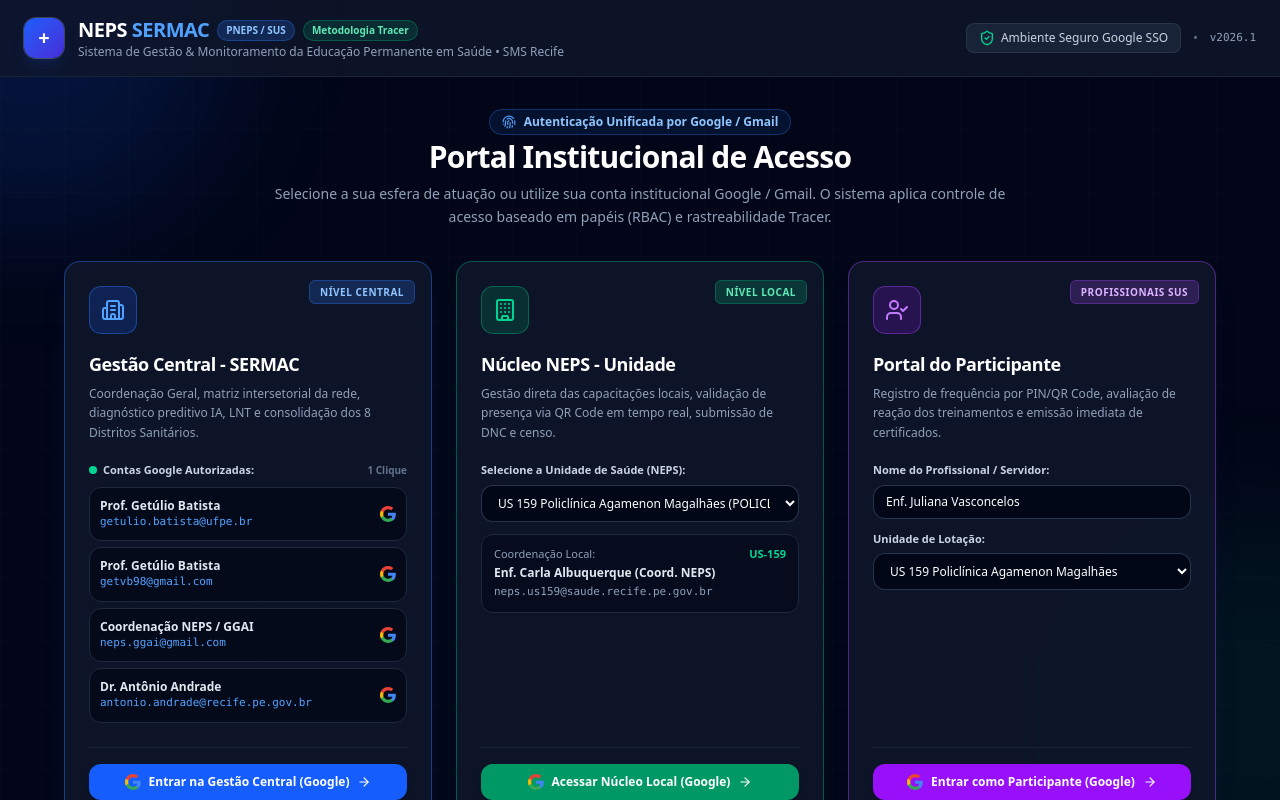
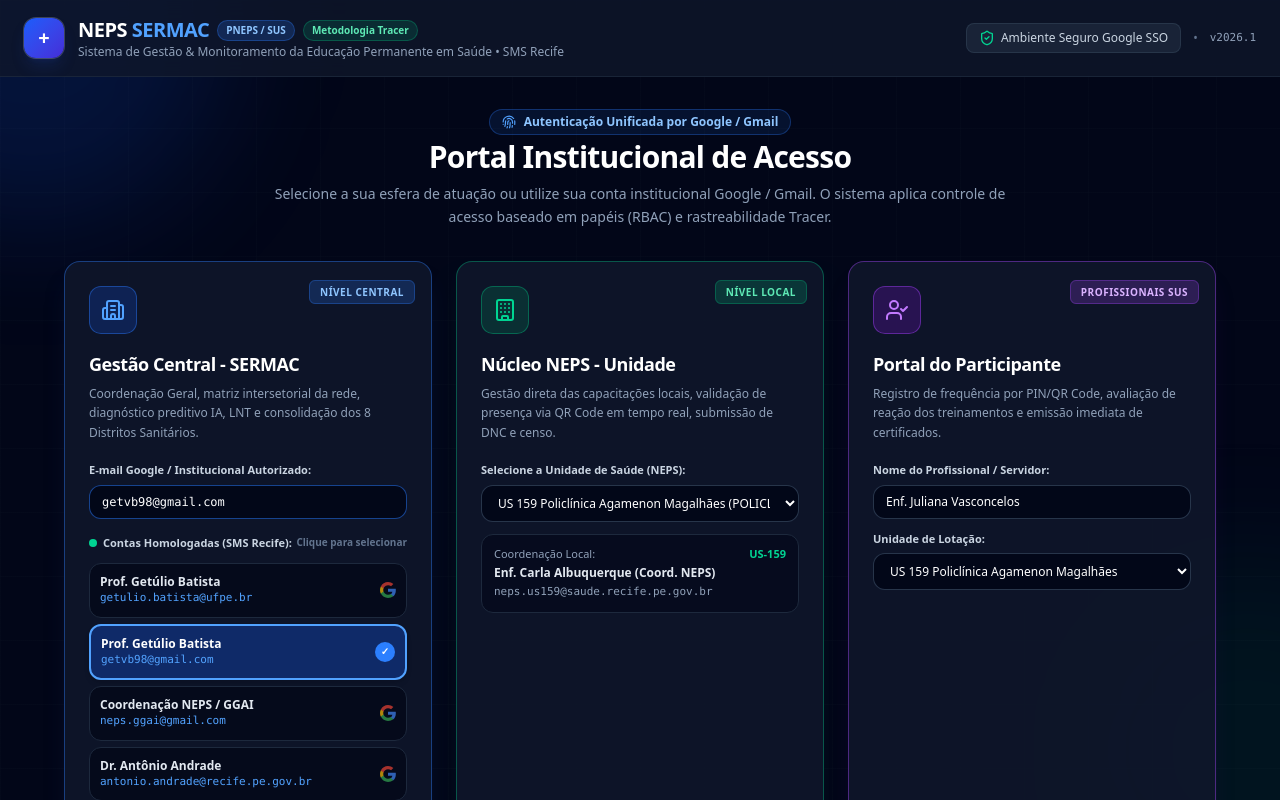
Before and after one commit to Getvb5/N-cleo-de-Educa-o-Permanente---SERMAC, a React (Vite) app: page / in a window 1280 px wide. Shown: the top 800 px of the page. Built offline with nearby package versions, Linux system fonts and the light colour scheme.

Commit message:
feat(auth): add strict authorization for SERMAC central
Implement validation for SERMAC Central email access to ensure only authorized administrators can access management functions.

```diff
--- a/src/components/AuthScreen.tsx
+++ b/src/components/AuthScreen.tsx
@@ -53,12 +53,15 @@
 }
 
 export const AuthScreen: React.FC<AuthScreenProps> = ({ units, onLoginSuccess }) => {
+  // State for Gestão Central direct input
+  const [sermacEmailInput, setSermacEmailInput] = useState<string>('getvb98@gmail.com');
+
   // State for Unit and Participant options
   const [selectedUnitId, setSelectedUnitId] = useState<string>(units[0]?.id || 'unit-159');
   const [participantUnitId, setParticipantUnitId] = useState<string>(units[0]?.id || 'unit-159');
   const [participantName, setParticipantName] = useState('Enf. Juliana Vasconcelos');
 
-  // Custom Gmail input
+  // Custom Gmail input (modal / bottom)
   const [customEmail, setCustomEmail] = useState('');
 
   // UI Status
@@ -78,6 +81,20 @@
   ) => {
     const cleanEmail = email.trim().toLowerCase();
     setErrorMessage(null);
+
+    // Strict validation for SERMAC Central
+    if (role === 'SERMAC_CENTRAL') {
+      if (!cleanEmail || !isCentralSermacEmailAuthorized(cleanEmail)) {
+        setIsLoading(false);
+        setLoadingAction(null);
+        setShowGoogleModal(false);
+        setErrorMessage(
+          `ACESSO NEGADO: O e-mail "${cleanEmail || 'não informado'}" NÃO possui autorização para a Gestão Central (SERMAC). A Coordenação Central é restrita aos gestores homologados (getulio.batista@ufpe.br, getvb98@gmail.com, neps.ggai@gmail.com, antonio.andrade@recife.pe.gov.br).`
+        );
+        return;
+      }
+    }
+
     setIsLoading(true);
     setLoadingAction(actionKey);
 
@@ -87,10 +104,10 @@
       setShowGoogleModal(false);
 
       if (role === 'SERMAC_CENTRAL') {
-        // STRICT AUTHORIZATION CHECK FOR GESTÃO CENTRAL
+        // Final authorization safeguard
         if (!isCentralSermacEmailAuthorized(cleanEmail)) {
           setErrorMessage(
-            `Acesso Negado: O e-mail Google "${cleanEmail}" não consta no rol de gestores autorizados para a Gestão Central - SERMAC. O acesso à coordenação central é estritamente restrito a contas homologadas (ex: getulio.batista@ufpe.br, getvb98@gmail.com, neps.ggai@gmail.com, antonio.andrade@recife.pe.gov.br).`
+            `ACESSO NEGADO: O e-mail "${cleanEmail}" não consta na lista de gestores autorizados para a Gestão Central - SERMAC.`
           );
           return;
         }
@@ -273,29 +290,53 @@
                 Coordenação Geral, matriz intersetorial da rede, diagnóstico preditivo IA, LNT e consolidação dos 8 Distritos Sanitários.
               </p>
 
-              {/* Authorized Google Accounts List */}
-              <div className="mt-5 space-y-2">
-                <div className="text-[11px] font-semibold text-slate-300 flex items-center justify-between">
+              {/* Authorized Google Accounts & Input Form */}
+              <div className="mt-5 space-y-3">
+                <div>
+                  <label className="block text-[11px] font-semibold text-slate-300 mb-1.5">
+                    E-mail Google / Institucional Autorizado:
+                  </label>
+                  <div className="relative">
+                    <input
+                      type="email"
+                      value={sermacEmailInput}
+                      onChange={(e) => {
+                        setSermacEmailInput(e.target.value);
+                        setErrorMessage(null);
+                      }}
+                      placeholder="ex: getvb98@gmail.com ou getulio.batista@ufpe.br"
+                      className="w-full bg-slate-950/90 border border-blue-500/50 rounded-xl px-3 py-2 text-xs text-white placeholder:text-slate-500 focus:outline-none focus:border-blue-400 font-mono"
+                    />
+                  </div>
+                </div>
+
+                <div className="text-[11px] font-semibold text-slate-300 flex items-center justify-between pt-1">
                   <span className="flex items-center gap-1.5">
                     <span className="w-2 h-2 rounded-full bg-emerald-400" />
-                    Contas Google Autorizadas:
+                    Contas Homologadas (SMS Recife):
                   </span>
-                  <span className="text-[10px] text-slate-500">1 Clique</span>
+                  <span className="text-[10px] text-slate-500">Clique para selecionar</span>
                 </div>
 
                 <div className="space-y-1.5">
                   {AUTHORIZED_SERMAC_USERS.map((usr) => {
-                    const isCurrentLoading = isLoading && loadingAction === `sermac-${usr.email}`;
+                    const isSelected = sermacEmailInput.trim().toLowerCase() === usr.email.toLowerCase();
                     return (
                       <button
-                        key={usr.email}
+                        key={usr.id}
                         type="button"
-                        onClick={() => executeGoogleLogin(usr.email, usr.name, 'SERMAC_CENTRAL', undefined, `sermac-${usr.email}`)}
-                        disabled={isLoading}
-                        className="w-full flex items-center justify-between p-2.5 rounded-xl bg-slate-950/70 hover:bg-blue-600/20 border border-slate-800 hover:border-blue-500/60 text-left transition-all group/btn disabled:opacity-50"
+                        onClick={() => {
+                          setSermacEmailInput(usr.email);
+                          setErrorMessage(null);
+                        }}
+                        className={`w-full flex items-center justify-between p-2.5 rounded-xl text-left transition-all group/btn ${
+                          isSelected
+                            ? 'bg-blue-600/30 border-2 border-blue-400 shadow-md'
+                            : 'bg-slate-950/70 hover:bg-blue-600/10 border border-slate-800 hover:border-blue-500/40'
+                        }`}
                       >
                         <div className="min-w-0 pr-2">
-                          <span className="text-xs font-semibold text-slate-200 group-hover/btn:text-white block truncate">
+                          <span className={`text-xs font-semibold block truncate ${isSelected ? 'text-white font-bold' : 'text-slate-200'}`}>
                             {usr.name}
                           </span>
                           <span className="text-[11px] font-mono text-blue-400 block truncate">
@@ -304,10 +345,12 @@
                         </div>
 
                         <div className="shrink-0 flex items-center gap-1.5">
-                          {isCurrentLoading ? (
-                            <span className="w-4 h-4 border-2 border-blue-400 border-t-transparent rounded-full animate-spin" />
+                          {isSelected ? (
+                            <span className="w-5 h-5 rounded-full bg-blue-500 text-white flex items-center justify-center text-[10px] font-bold">
+                              ✓
+                            </span>
                           ) : (
-                            <GoogleIcon className="w-4 h-4" />
+                            <GoogleIcon className="w-4 h-4 opacity-70 group-hover/btn:opacity-100" />
                           )}
                         </div>
                       </button>
@@ -321,15 +364,28 @@
               <button
                 type="button"
                 onClick={() => {
-                  setModalTargetRole('SERMAC_CENTRAL');
-                  setShowGoogleModal(true);
+                  const targetEmail = sermacEmailInput.trim().toLowerCase();
+                  const matched = AUTHORIZED_SERMAC_USERS.find(u => u.email.toLowerCase() === targetEmail);
+                  executeGoogleLogin(
+                    targetEmail,
+                    matched?.name || 'Gestor SERMAC',
+                    'SERMAC_CENTRAL',
+                    undefined,
+                    `sermac-direct`
+                  );
                 }}
-                disabled={isLoading}
+                disabled={isLoading || !sermacEmailInput.trim()}
                 className="w-full py-2.5 px-3 bg-blue-600 hover:bg-blue-500 active:bg-blue-700 text-white text-xs font-bold rounded-xl shadow-md transition-all flex items-center justify-center gap-2 cursor-pointer disabled:opacity-50"
               >
-                <GoogleIcon className="w-4 h-4" />
-                <span>Entrar na Gestão Central (Google)</span>
-                <ArrowRight className="w-3.5 h-3.5" />
+                {isLoading && loadingAction === 'sermac-direct' ? (
+                  <span className="w-4 h-4 border-2 border-white border-t-transparent rounded-full animate-spin" />
+                ) : (
+                  <>
+                    <GoogleIcon className="w-4 h-4" />
+                    <span>Autenticar Gestão Central (Google)</span>
+                    <ArrowRight className="w-3.5 h-3.5" />
+                  </>
+                )}
               </button>
             </div>
 
```
